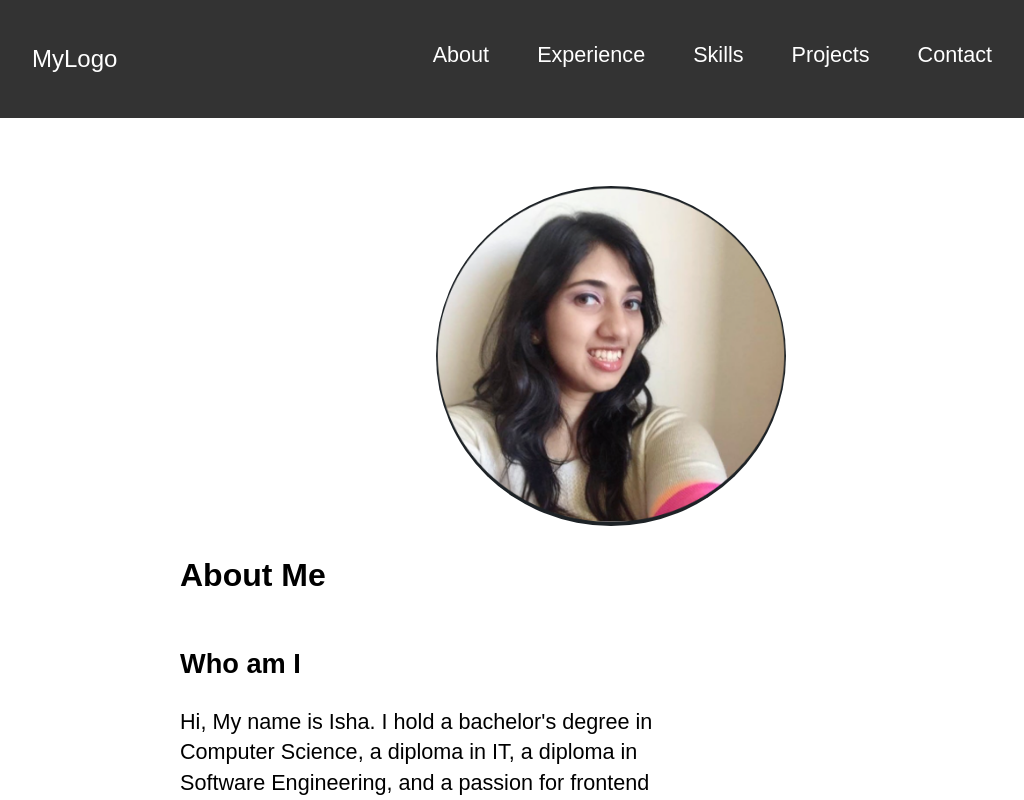
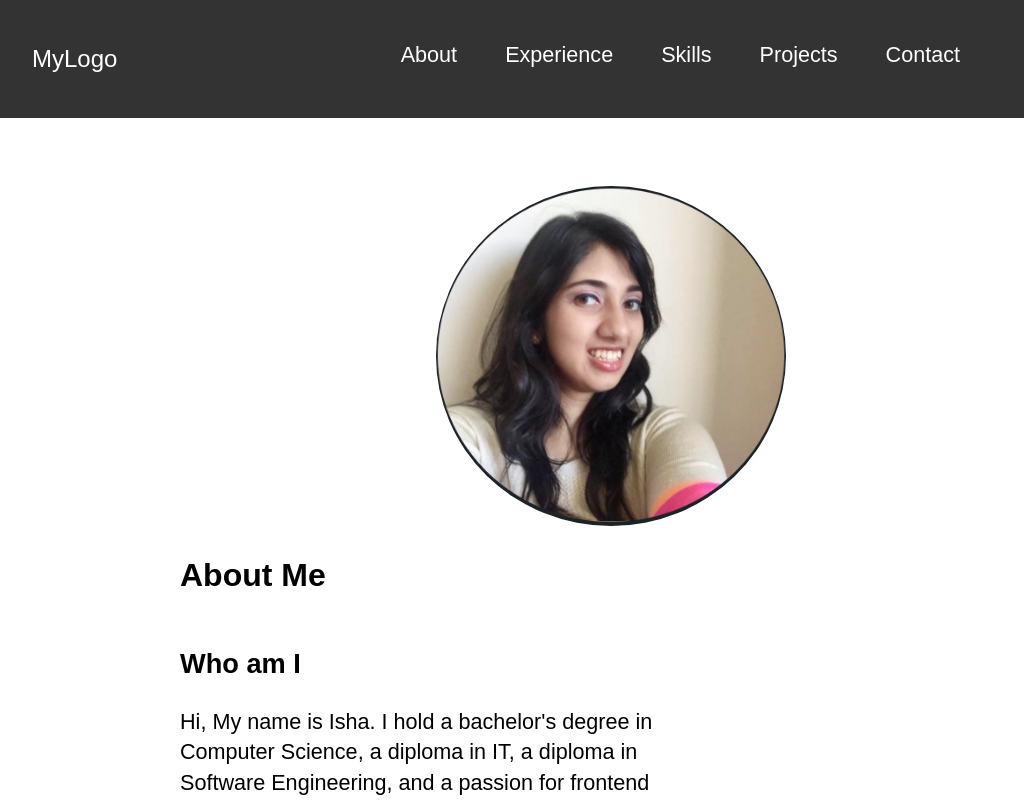
Before and after one commit to ishat005/my-portfolio, a React (Create React App) app: page / in a window 1024 px wide. Shown: the top 800 px of the page. Built offline with nearby package versions, Linux system fonts and the light colour scheme.

Commit message:
adjusted width for navbar and footer

```diff
--- a/src/components/Footer/Footer.css
+++ b/src/components/Footer/Footer.css
@@ -6,9 +6,15 @@
 }
 
 
-@media screen and (min-width: 320px) {
+@media screen and (min-width: 320px) and (max-width: 768px) {
     .footer {
-      width: 193vw;
+      width: 286vw;
+    }
+}
+
+@media screen and (min-width: 768px) and (max-width: 1024px) {
+    .footer {
+      width: 216vw;
     }
 }
 
@@ -17,5 +23,4 @@
       width: 100vw;
       padding: 12px;
     }
-
 }
--- a/src/components/Navbar/Navbar.css
+++ b/src/components/Navbar/Navbar.css
@@ -32,7 +32,7 @@
     }
 
     .navbar .nav-links{
-      margin-right: 3rem;
+      margin-right: 5rem;
       padding-top: 0.5rem;
     }
   }
```
